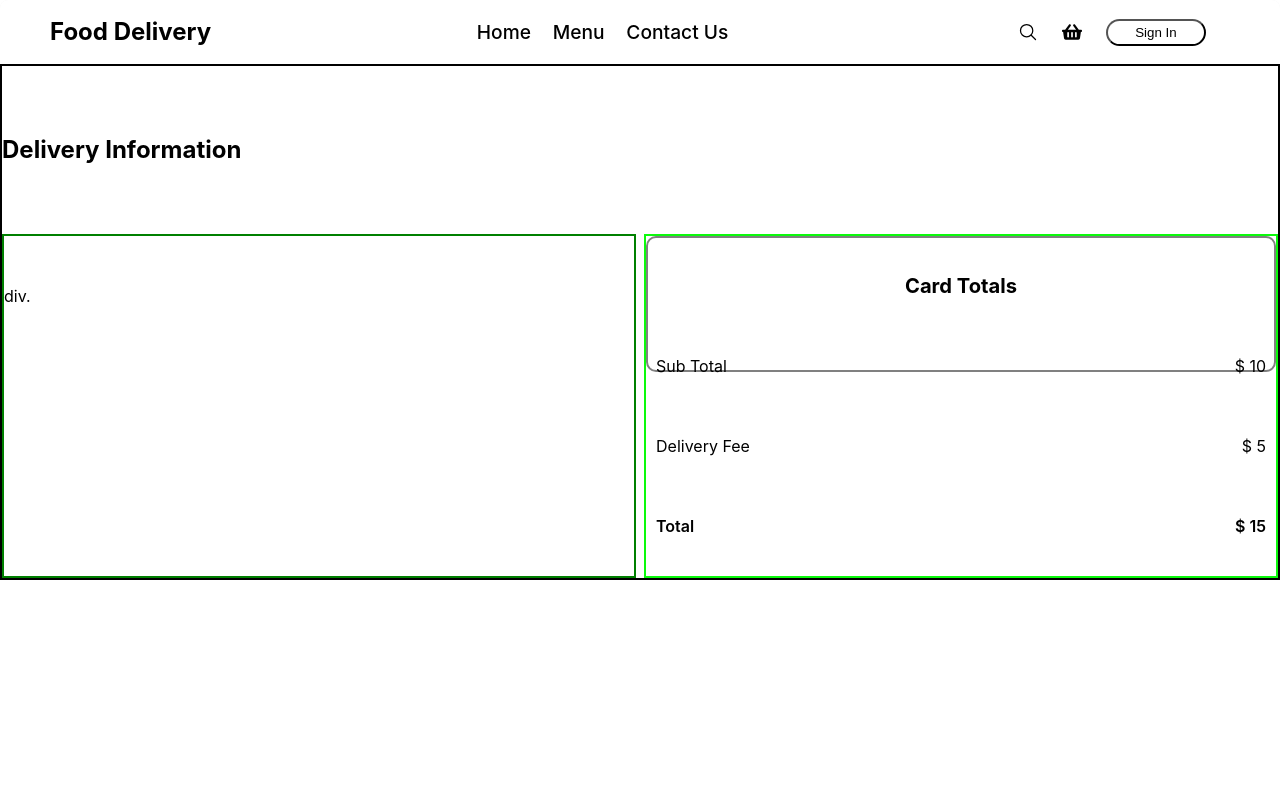
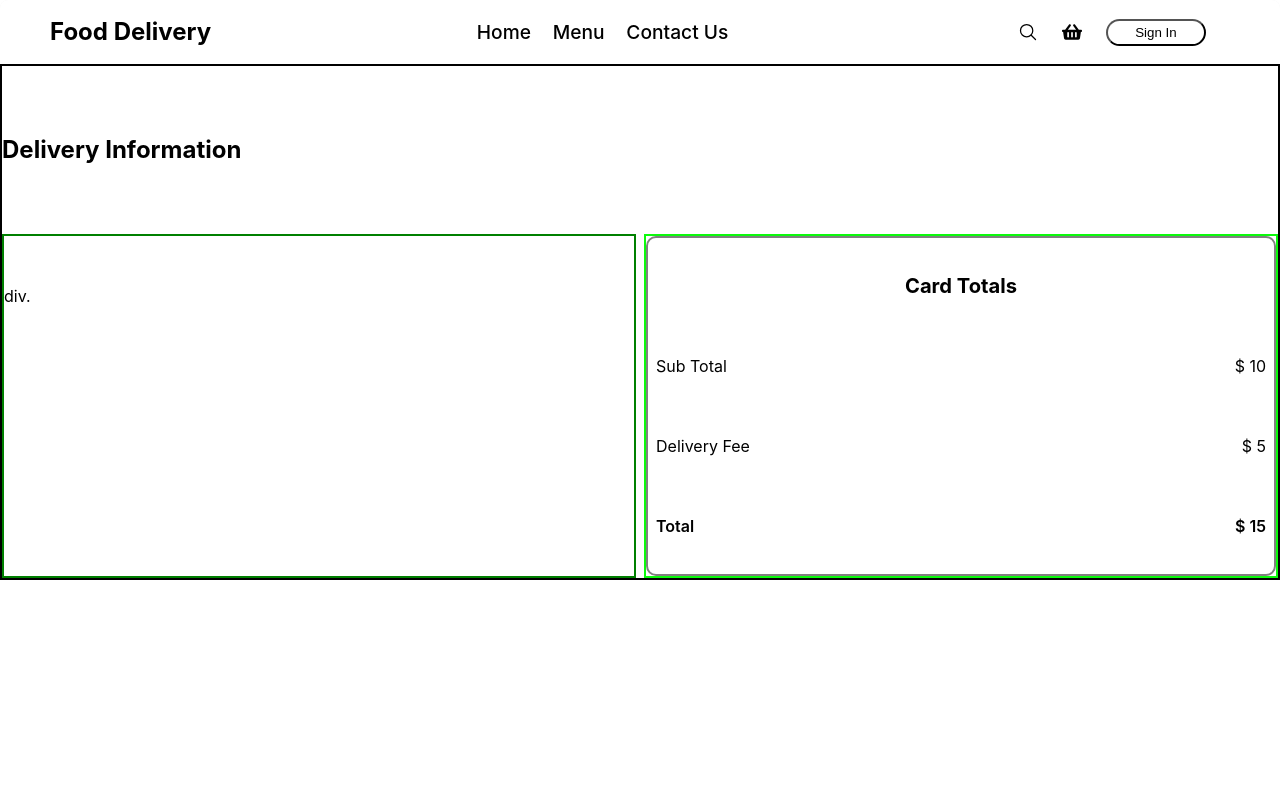
Before and after one commit to SyedMuhammadIzaan/FoodDeliveryApp, a React (Vite) app: page /add-to-cart/delivery-info in a window 1280 px wide. Shown: the top 800 px of the page. Built offline with nearby package versions, Linux system fonts and the light colour scheme.

Commit message:
define className below the total bill component

```diff
--- a/src/pages/DeliveryInformation.jsx
+++ b/src/pages/DeliveryInformation.jsx
@@ -19,6 +19,9 @@ const DeliveryInformation = () => {
                 </div>
                 <div className="total-bill">
                     <TotalBill />
+                    <div className="proceed-to-payment-btn">
+
+                    </div>
                 </div>
             </div>
 
--- a/src/style/clientLayoutComponent.scss
+++ b/src/style/clientLayoutComponent.scss
@@ -697,6 +697,7 @@
 
 	.total-bill-wrapper {
 		width: 100%;
+		height: 100%;
 		.bill-content {
 			.bill-title {
 				h4 {
```
